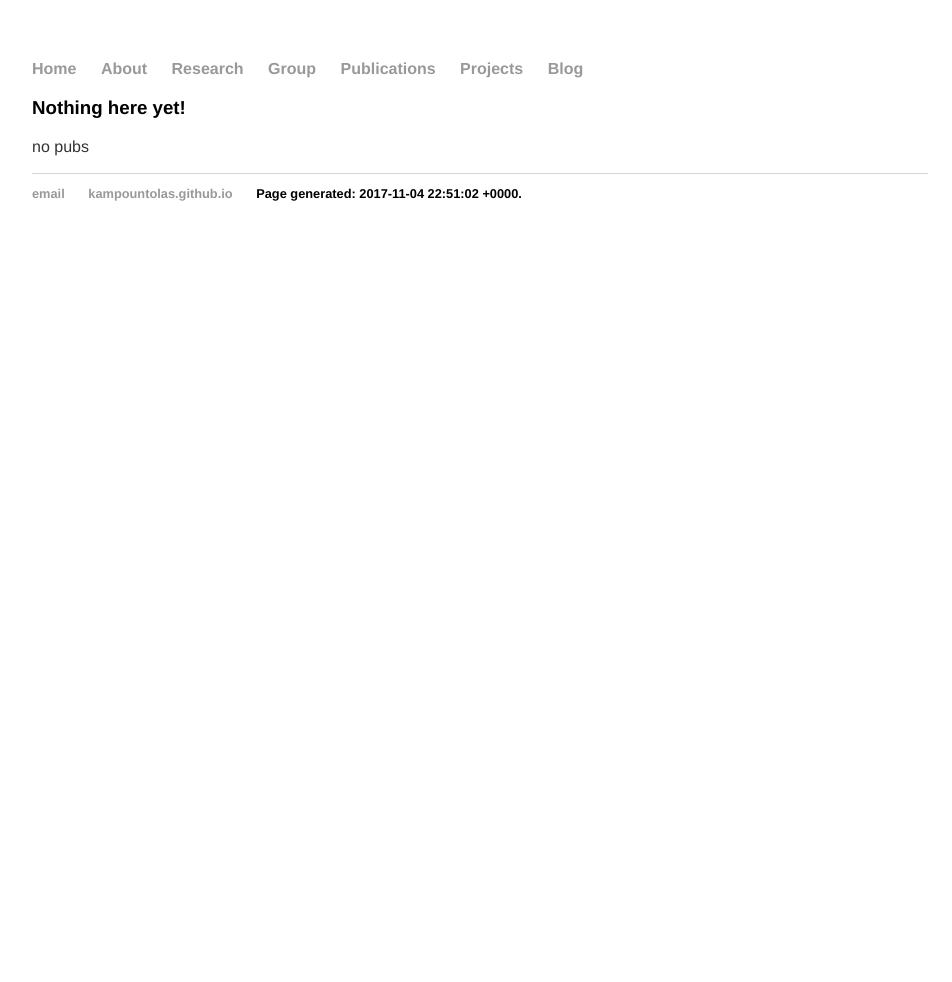
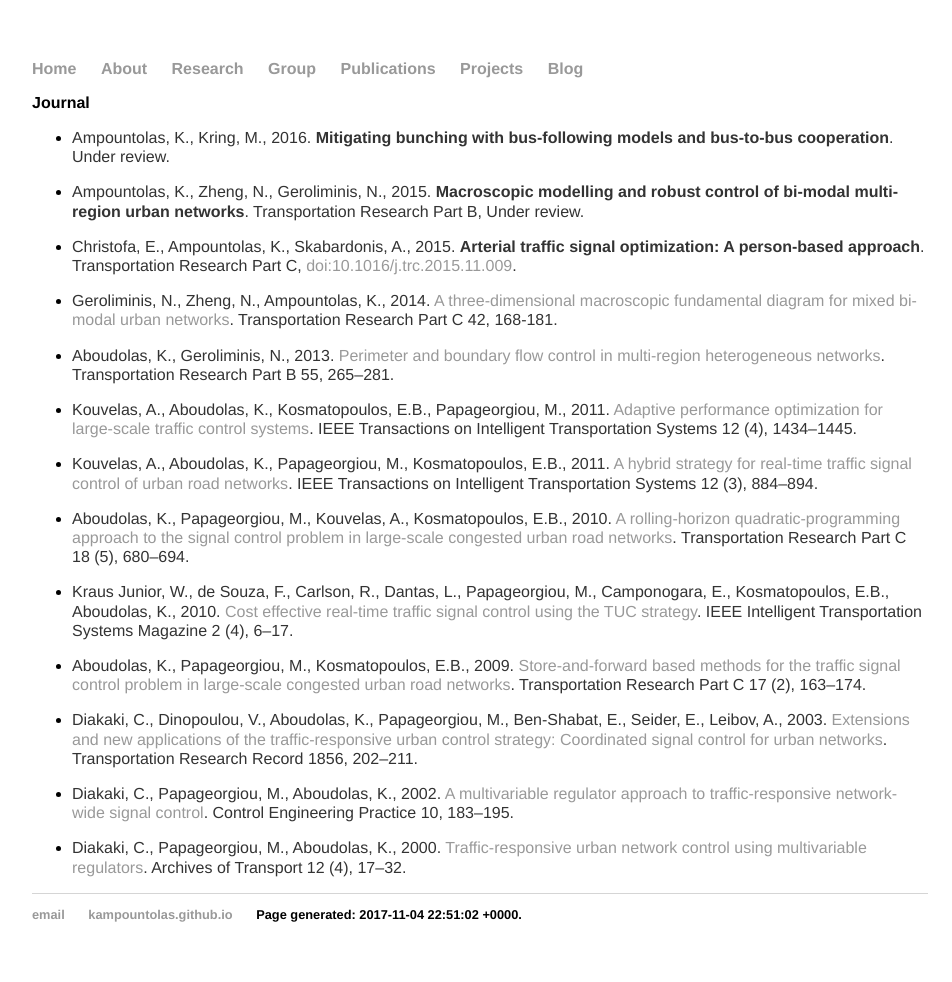
Before and after one commit to kampountolas/kampountolas.github.io, a Jekyll site: the page built from publications/index.html, in a window 1280 px wide. Shown: the whole page, without its empty margins (160-1112 px from the left). Built offline with Jekyll 4.4.1, drawn with Linux system fonts in a browser that asks for light colours; nearby versions of some CDN libraries; before the commit the page ends 900 px from its top, so only the background shows below that.

Commit message:
Update index.html

```diff
--- a/publications/index.html
+++ b/publications/index.html
@@ -3,6 +3,58 @@ layout: default
 title: Publications
 ---
 <div class="blurb">
-	<h3>Nothing here yet!</h3>
-	<p>no pubs</p>
+              <h2>Journal</h2>
+                <ul>
+                    <li>
+                        <p>Ampountolas, K., Kring, M., 2016. <strong>Mitigating bunching with bus-following models and bus-to-bus cooperation</strong>. Under review.</p>
+                    </li>
+                    <li>
+                        <p>Ampountolas, K., Zheng, N., Geroliminis, N., 2015. <b>Macroscopic modelling and robust control of bi-modal multi-region urban networks</b>. Transportation Research Part B, Under review.</p>
+</li>
+<li>
+                        <p>Christofa, E., Ampountolas, K., Skabardonis, A., 2015. <b>Arterial traffic signal optimization: A person-based approach</b>. Transportation Research Part C, <a href="http://dx.doi.org/10.1016/j.trc.2015.11.009">doi:10.1016/j.trc.2015.11.009</a>.</p>
+                    </li>
+                  <li>
+                      <p>Geroliminis, N., Zheng, N., Ampountolas, K., 2014. <a href="./files/pubs/PartC2014.pdf">A three-dimensional macroscopic fundamental diagram for mixed bi-modal
+urban networks</a>. Transportation Research Part C 42, 168-181.</p>
+                  </li>
+                  <li>
+                    <p>Aboudolas, K., Geroliminis, N., 2013. <a href="./files/pubs/PartB2013.pdf">Perimeter and boundary flow control in multi-region heterogeneous networks</a>.
+                      Transportation Research Part B 55, 265–281.</p>
+                  </li>
+                  <li>
+                    <p>Kouvelas, A., Aboudolas, K., Kosmatopoulos, E.B., Papageorgiou, M., 2011. <a href="./files/pubs/IEEE-ITS2011b.pdf">Adaptive performance optimization for large-scale traffic control systems</a>.
+                      IEEE Transactions on Intelligent Transportation Systems 12 (4), 1434–1445.</p>
+                  </li>
+                  <li>
+                    <p>Kouvelas, A., Aboudolas, K., Papageorgiou, M., Kosmatopoulos, E.B., 2011. <a href="./files/pubs/IEEE-ITS2011a.pdf">A hybrid strategy for real-time traffic signal control of urban road networks</a>.
+                      IEEE Transactions on Intelligent Transportation Systems 12 (3), 884–894.</p>
+                  </li>
+                  <li>
+                    <p>Aboudolas, K., Papageorgiou, M., Kouvelas, A., Kosmatopoulos, E.B., 2010. <a href="./files/pubs/PartC2010.pdf">A rolling-horizon quadratic-programming approach to the signal control problem in large-scale congested urban road networks</a>.
+                      Transportation Research Part C 18 (5), 680–694.</p>
+                  </li>
+                  <li>
+                    <p>Kraus Junior, W., de Souza, F., Carlson, R., Dantas, L., Papageorgiou, M., Camponogara,
+                      E., Kosmatopoulos, E.B., Aboudolas, K., 2010. <a href="./files/pubs/IEEE-ITS2010.pdf">Cost effective real-time traffic signal control using the TUC strategy</a>.
+                      IEEE Intelligent Transportation Systems Magazine 2 (4), 6–17.</p>
+                  </li>
+                  <li>
+                    <p>Aboudolas, K., Papageorgiou, M., Kosmatopoulos, E.B., 2009. <a href="./files/pubs/PartC2009.pdf">Store-and-forward based methods for the traffic signal control problem in large-scale congested urban road networks</a>.
+                      Transportation Research Part C 17 (2), 163–174.</p>
+                  </li>
+                  <li>
+                    <p>Diakaki, C., Dinopoulou, V., Aboudolas, K., Papageorgiou, M., Ben-Shabat, E.,
+                      Seider, E., Leibov, A., 2003. <a href="./files/pubs/TRB2003.pdf">Extensions and  new applications of the traffic-responsive urban control strategy: Coordinated signal control for urban networks</a>.
+                      Transportation Research Record 1856, 202–211.</p>
+                  </li>
+                  <li>
+                    <p>Diakaki, C., Papageorgiou, M., Aboudolas, K., 2002. <a href="./files/pubs/CEP2002.pdf">A multivariable regulator approach to traffic-responsive network-wide signal control</a>.
+                      Control Engineering Practice 10, 183–195.</p>
+                  </li>
+                  <li>
+                    <p>Diakaki, C., Papageorgiou, M., Aboudolas, K., 2000. <a href="">Traffic-responsive urban network control using multivariable regulators</a>.
+                      Archives of Transport 12 (4), 17–32.</p>
+                  </li>
+                </ul>
 </div><!-- /.blurb -->
```
